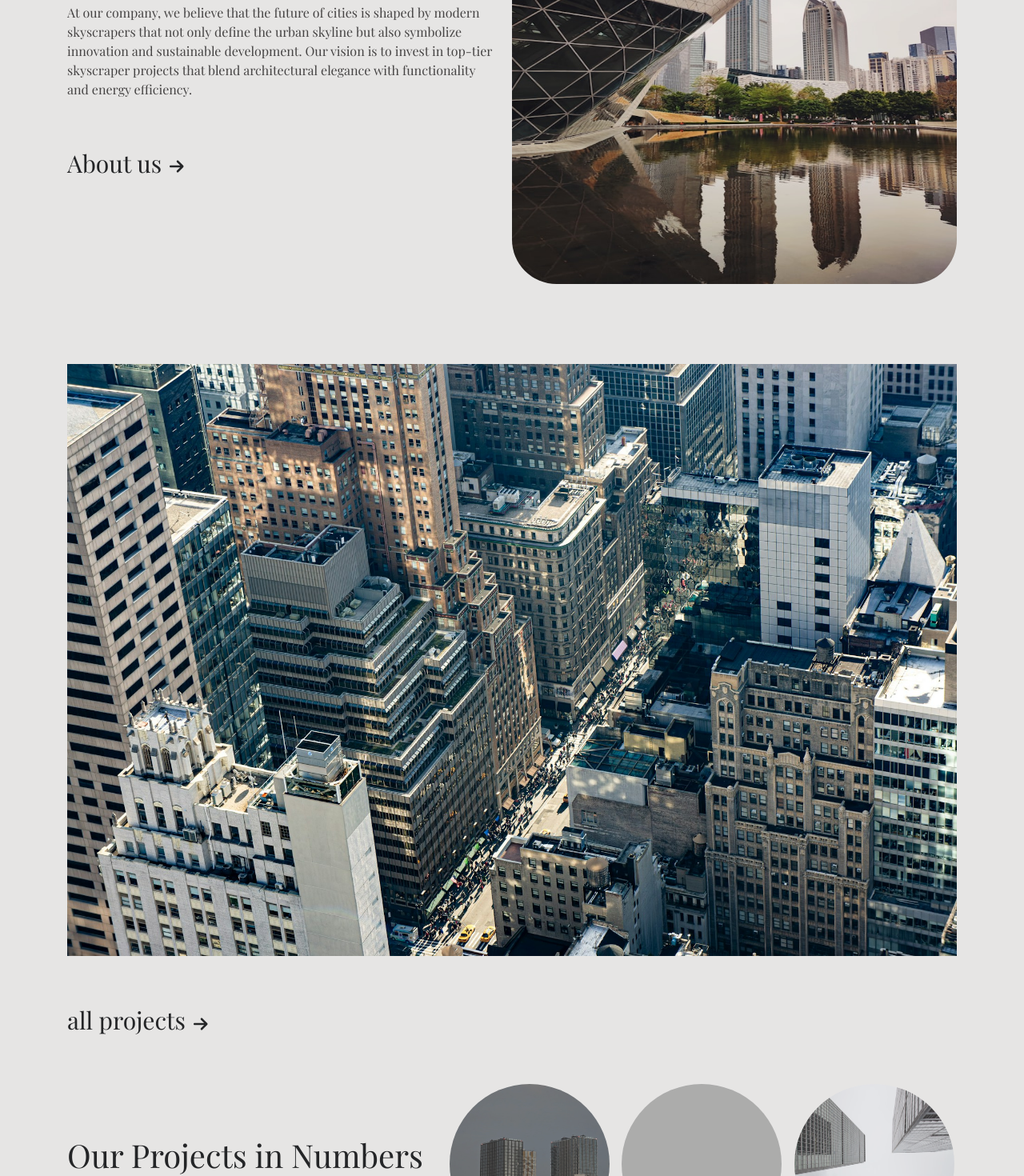
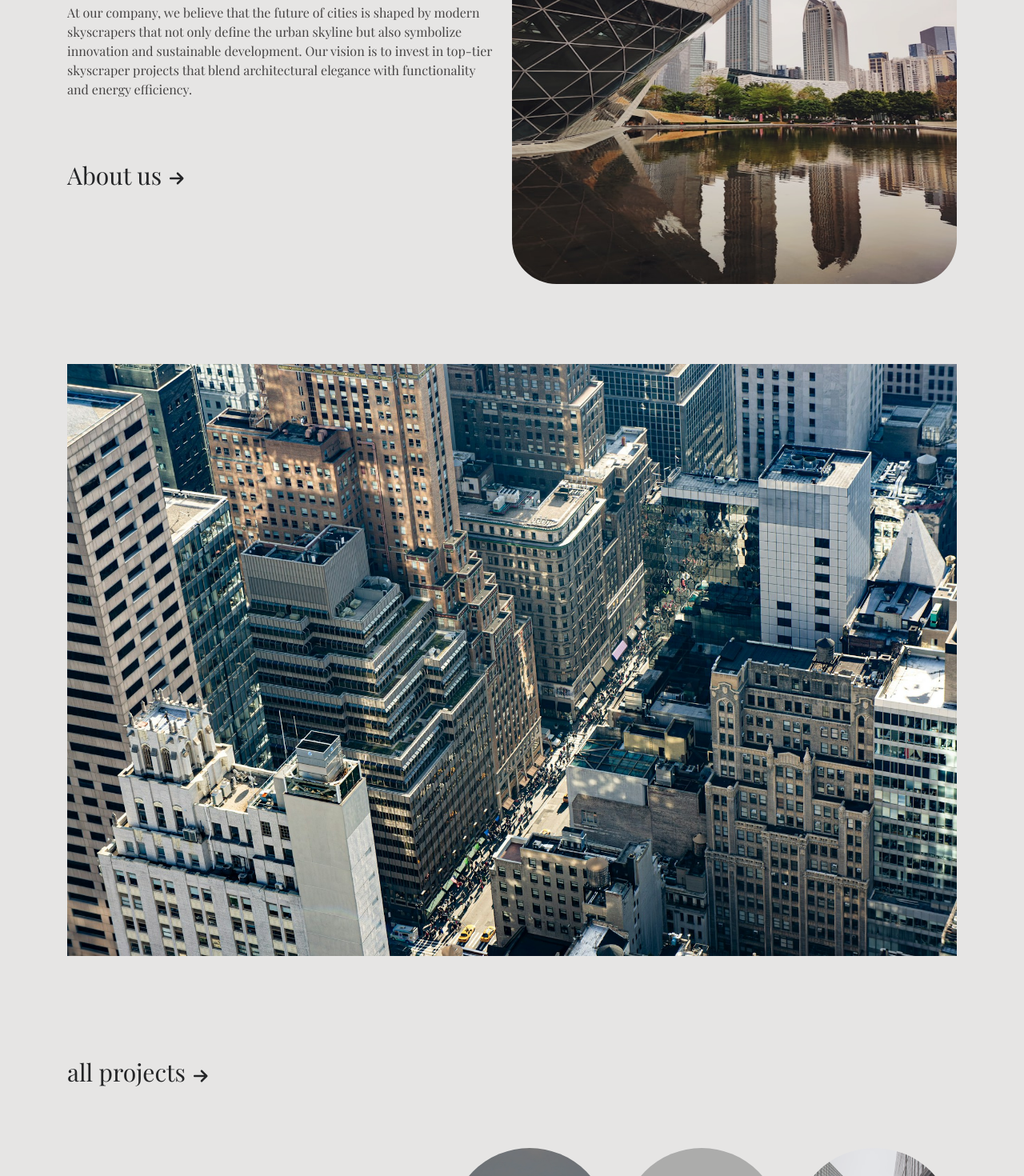
Before and after one commit to martynakiljan/sky-inwestment-website, a React (Vite) app: page / in a window 1280 px wide. Shown: the part 1360-2830 px from the top of the page at 80% size. Built offline with nearby package versions, Linux system fonts and the light colour scheme; grey boxes are pictures that could not be loaded; a web font is replaced by a local one.

Commit message:
added scroll to top

```diff
--- a/src/App.jsx
+++ b/src/App.jsx
@@ -7,10 +7,12 @@ import Realizations from './components/sections/Realizations'
 import Contact from './components/sections/Contact'
 import Invest from './components/sections/Invest'
 import { BrowserRouter as Router, Route, Routes } from 'react-router-dom'
+import ScrollToTop from './components/ScrollToTop'
 
 function App() {
 	return (
 		<Router>
+			<ScrollToTop />
 			<div className='App'>
 				<Menu />
 				<Routes>
--- /dev/null
+++ b/src/components/ScrollToTop.jsx
@@ -0,0 +1,14 @@
+import { useEffect } from 'react'
+import { useLocation } from 'react-router-dom'
+
+const ScrollToTop = () => {
+	const { pathname } = useLocation()
+
+	useEffect(() => {
+		window.scrollTo(0, 0)
+	}, [pathname])
+
+	return null
+}
+
+export default ScrollToTop
--- a/src/components/sections/Home.jsx
+++ b/src/components/sections/Home.jsx
@@ -2,10 +2,11 @@ import Header from '../home-components/Header'
 import Projects from '../home-components/Projects'
 import Vision from './Vision'
 import RoundedImage from '../home-components/RoundedImage'
-import Button from '../small-components/Button'
+import Button from './Button'
 import ProjectsInNumbers from '../home-components/ProjectsinNumbers'
 import image from '../../assets/images/invest-1.jpg'
 import image2 from '../../assets/images/invest-4.jpg'
+import { NavLink } from 'react-router-dom'
 
 const Home = () => {
 	return (
@@ -14,7 +15,9 @@ const Home = () => {
 			<Projects />
 			<Vision />
 			<RoundedImage src={image} />
-			<Button text='all projects' />
+			<NavLink to='/realisations' className='menu-item'>
+				<Button text='all projects' />
+			</NavLink>
 			<ProjectsInNumbers />
 			<RoundedImage src={image2} />
 		</>
--- a/src/components/sections/Vision.jsx
+++ b/src/components/sections/Vision.jsx
@@ -1,5 +1,7 @@
 import visionImg1 from '../../assets/images/vision-1.jpg'
-import Button from '../small-components/Button'
+import Button from './Button'
+import { NavLink } from 'react-router-dom'
+
 const Vision = () => {
 	return (
 		<div className='vision section'>
@@ -11,7 +13,9 @@ const Vision = () => {
 					urban skyline but also symbolize innovation and sustainable development. Our vision is to invest in top-tier
 					skyscraper projects that blend architectural elegance with functionality and energy efficiency.
 				</p>
-				<Button text='About us' />
+				<NavLink to='/about' className='menu-item'>
+					<Button text='About us' />
+				</NavLink>
 			</div>
 			<div className='vision__col'>
 				<img className='vision__image' src={visionImg1} alt='scyscaper' />
```
Also changed, not shown: src/components/sections/Button.jsx (renamed from src/components/small-components/Button.jsx).
